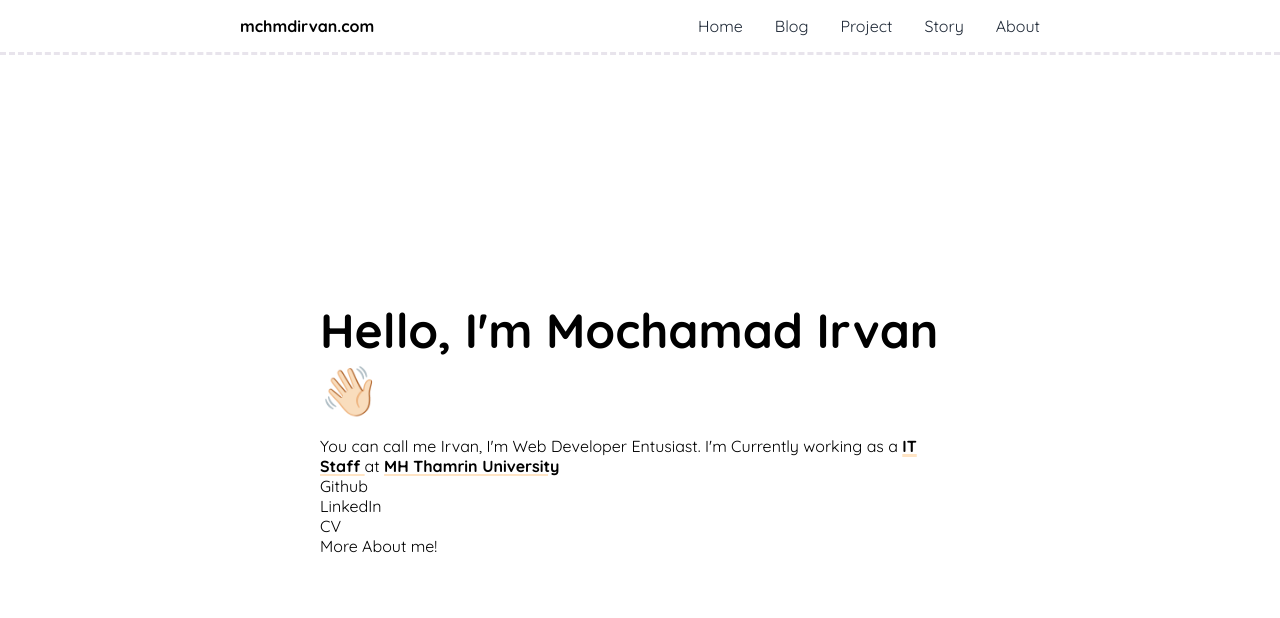
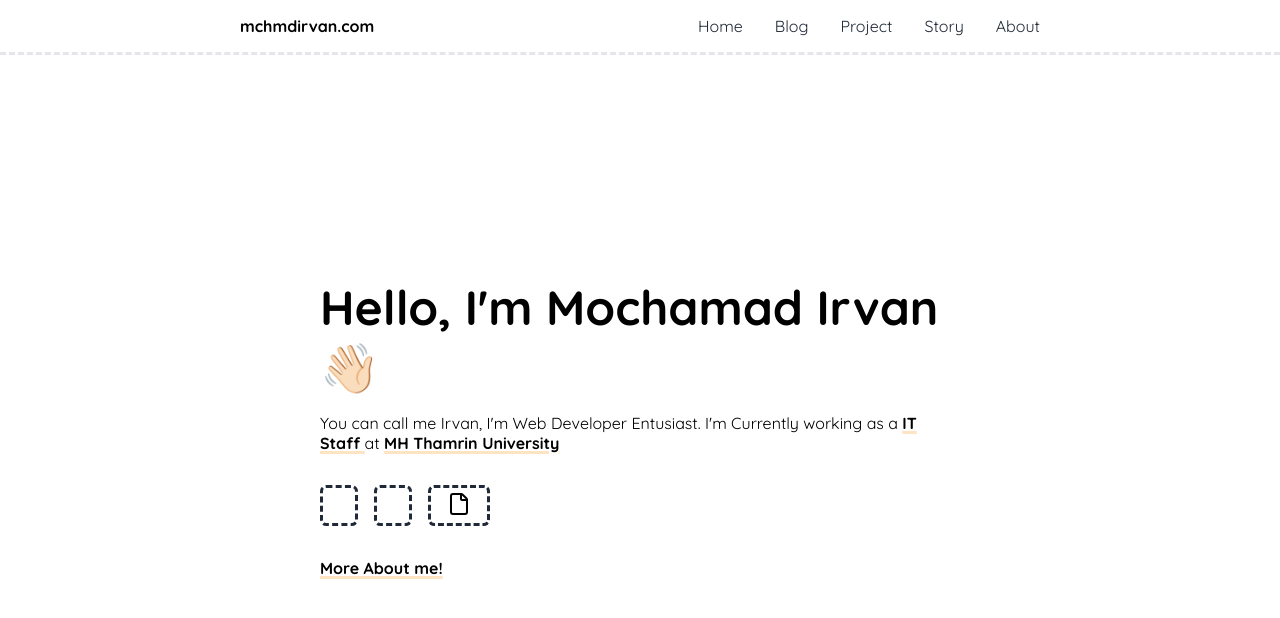
Before and after one commit to mchmdirvan/mchmdirvan.com, a plain HTML site: page index.html in a window 1280 px wide. Drawn offline with nearby package versions, Linux system fonts and the light colour scheme.

Commit message:
style: update icon button styles and enhance section layout

```diff
--- a/index.html
+++ b/index.html
@@ -40,15 +40,31 @@
             <a href="https://thamrin.ac.id/">MH Thamrin University</a>
           </span>
         </p>
-      </section>
-      <section>
+
         <ul>
-          <li>Github</li>
-          <li>LinkedIn</li>
-          <li>CV</li>
+          <li>
+            <a href="https://google.com" class="button-style">
+              <i data-lucide="github"></i>
+            </a>
+          </li>
+          <li>
+            <a href="">
+              <i data-lucide="Linkedin"></i>
+            </a>
+          </li>
+          <li>
+            <a href="">
+              <i data-lucide="File"></i>
+            </a>
+          </li>
         </ul>
-        <p>More About me!</p>
+        <p class="highlight-text">More About me!</p>
       </section>
     </main>
+
+    <script src="https://unpkg.com/lucide@latest"></script>
+    <script>
+      lucide.createIcons();
+    </script>
   </body>
 </html>
--- a/styles/style.css
+++ b/styles/style.css
@@ -69,3 +69,17 @@ main {
   text-decoration-color: bisque;
   text-decoration-thickness: 0.2rem;
 }
+
+/* Icon Button */
+.section-title ul {
+  display: flex;
+  gap: 1rem;
+  padding: 1rem 0rem;
+}
+
+.section-title li {
+  border: dashed;
+  padding: 0.2rem 1rem;
+  border-radius: 0.4rem;
+  border-color: #202937;
+}
```
